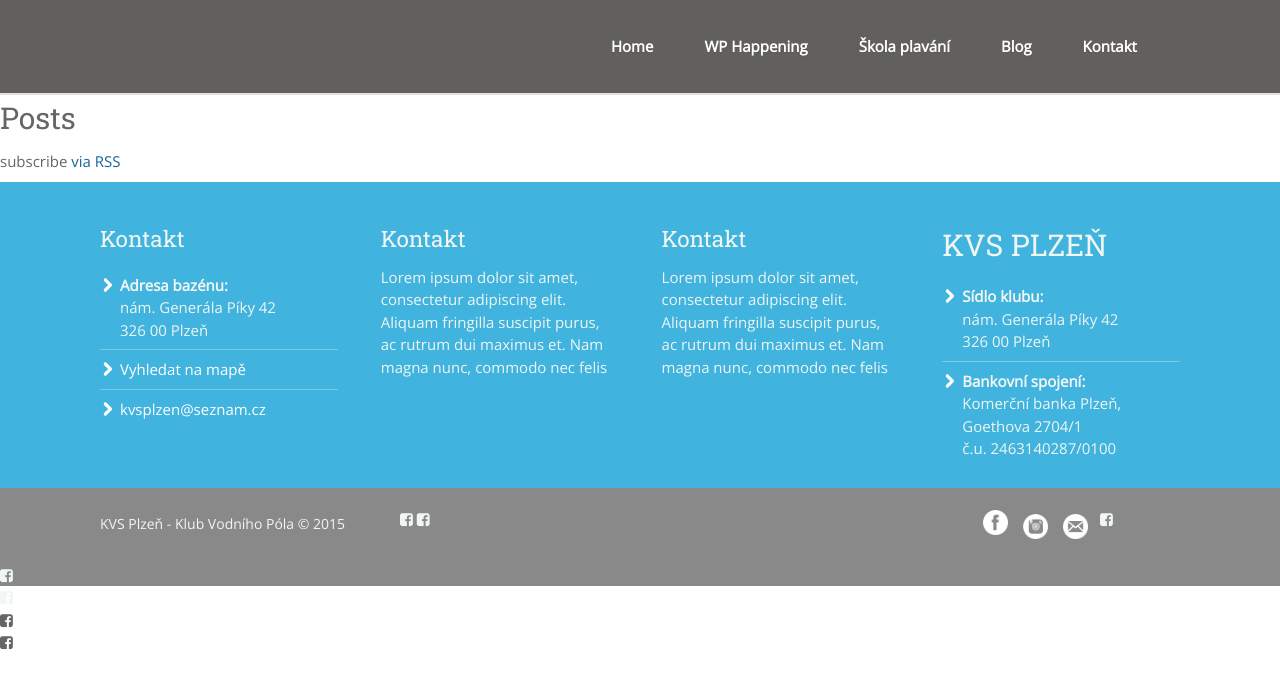
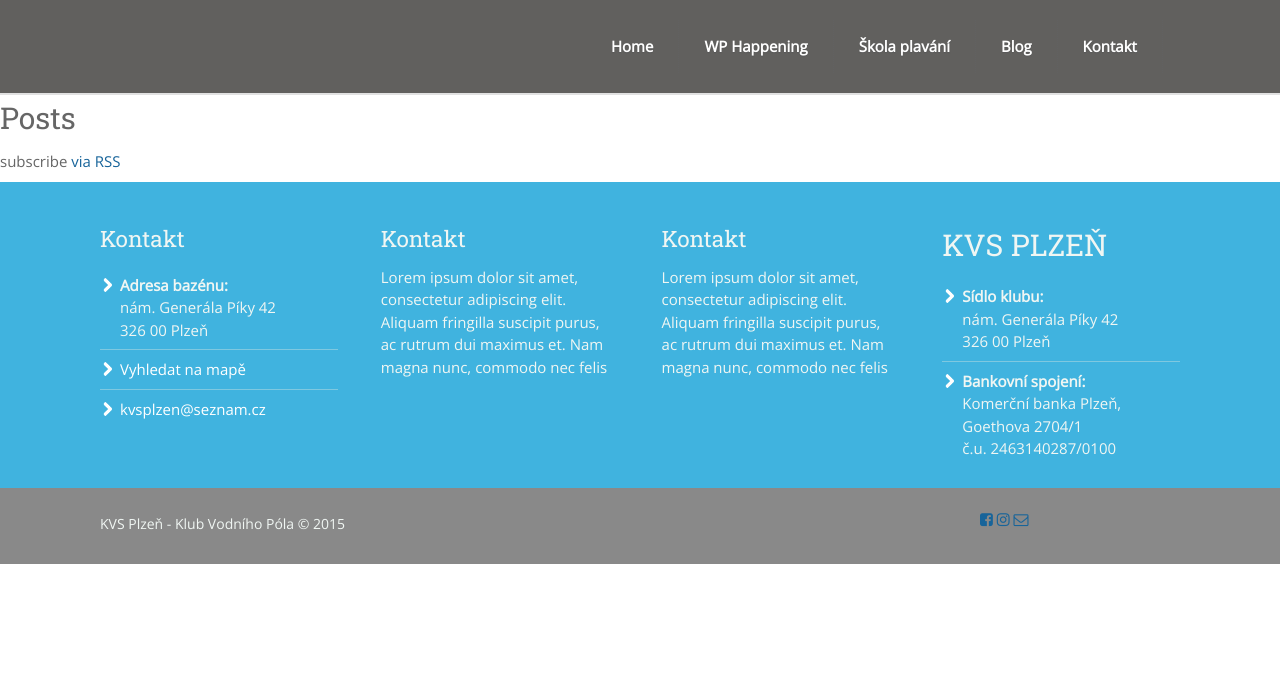
Before and after one commit to SteveVil/KVS-web, a Jekyll site: the page built from index.html, in a window 1280 px wide. Shown: the top 688 px of the page. Built offline with Jekyll 4.4.1, drawn with Linux system fonts in a browser that asks for light colours; nearby versions of some CDN libraries.

Commit message:
Update footer.html

```diff
--- a/_includes/footer.html
+++ b/_includes/footer.html
@@ -31,13 +31,12 @@
 			 </div>
 
 			 <div class="social-links">
-			 	<li class="facebook"><a href="https://www.facebook.com/pages/KVS-Plze%C5%88-Klub-Vodn%C3%ADho-P%C3%B3la-v-Plzni/75700100381" Title="Facebook KVS Plzeň"><i class="fa fa-facebook-square"></a></li>
-			 	<li class="instagram"><a href="https://instagram.com/kvs_plzen/" Title="Instagram">Instagram</a></li>
-			 	<li class="email"><a href="mailto:kvsplzen@seznam.cz" Title="Email">Email</a></li>
+			 	<a href="https://www.facebook.com/pages/KVS-Plze%C5%88-Klub-Vodn%C3%ADho-P%C3%B3la-v-Plzni/75700100381" Title="Facebook KVS Plzeň"><i class="fa fa-facebook-square"></i></a>
+			 	<a href="https://instagram.com/kvs_plzen/" Title="Instagram"><i class="fa fa-instagram"></i></a>
+			 	<a href="mailto:kvsplzen@seznam.cz" Title="Email"><i class="fa fa-envelope-o"></i></a>
 			 </div>
 
-			 <a href=""></a><i class="fa fa-facebook-square"></i>
-</a>
+
 
 
 
```
